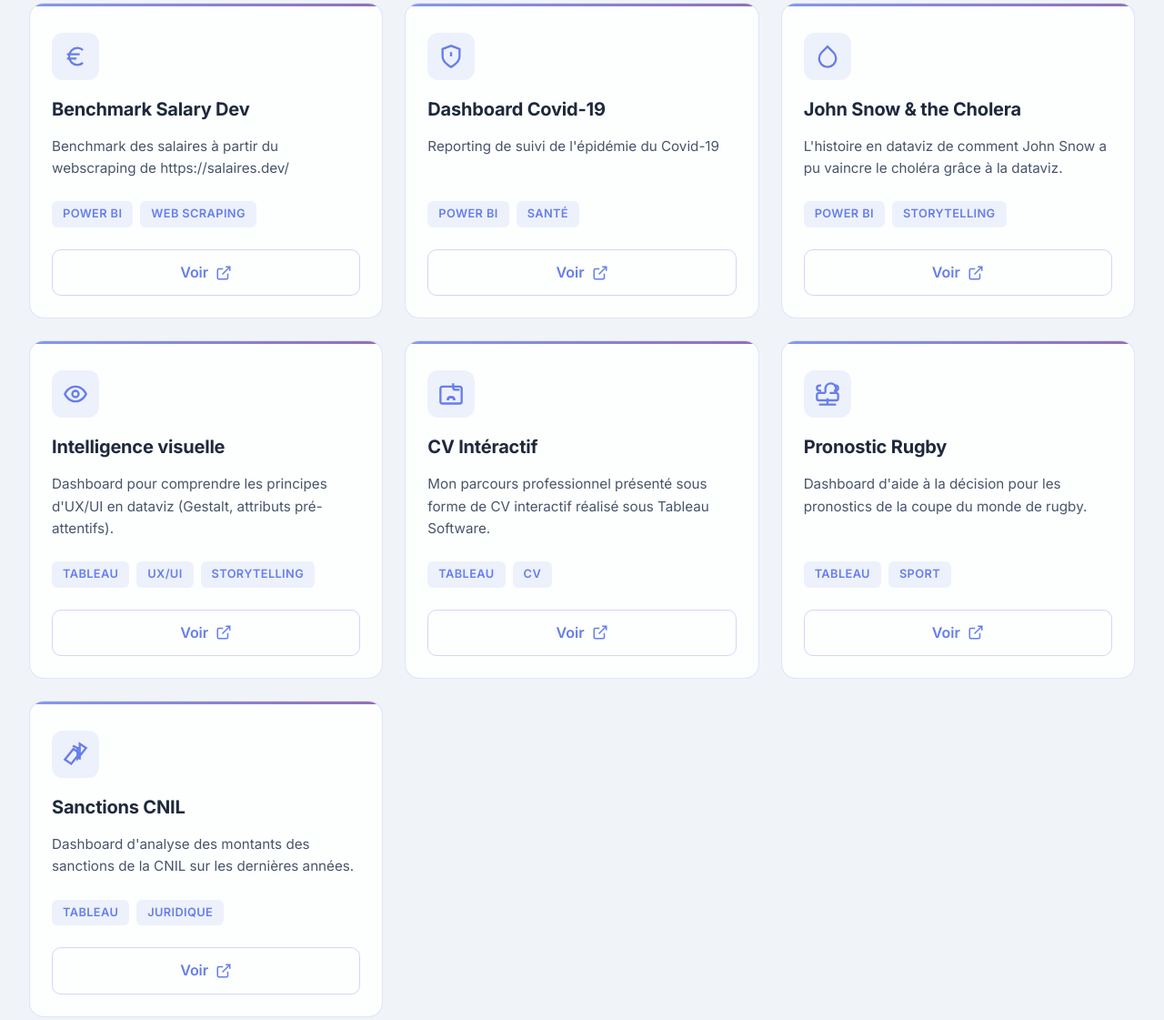
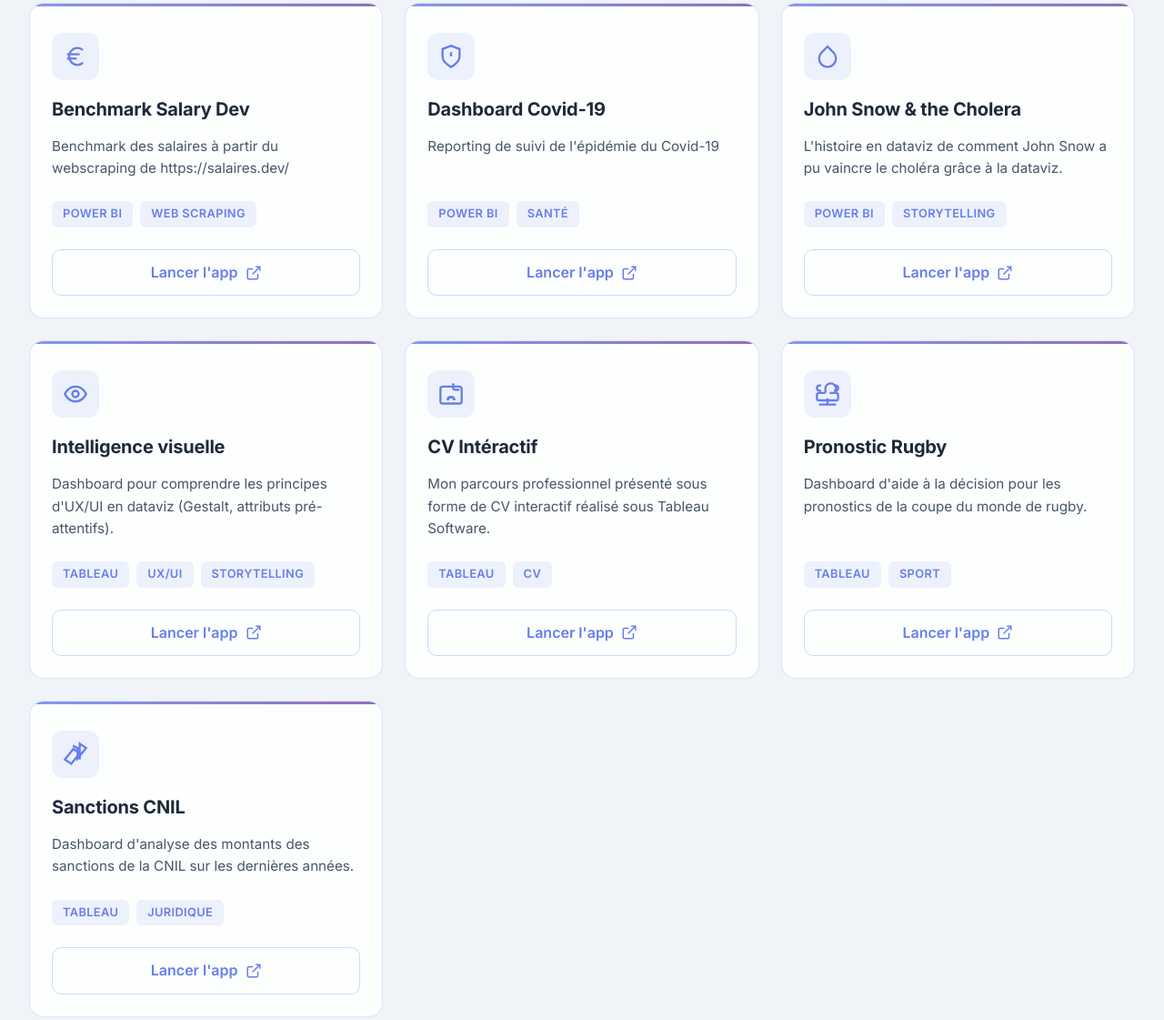
Before and after one commit to malganis35/Portfolio-Demo, a plain HTML site: page index.html in a window 1280 px wide. Shown: the part 1991-3112 px from the top of the page at 91% size. Drawn offline with Linux system fonts and the light colour scheme.

Commit message:
feat: update url link of demo

```diff
--- a/index.html
+++ b/index.html
@@ -99,6 +99,7 @@
 
         <div class="demos-grid">
             <!-- Demo Card Template - Répétez et personnalisez -->
+            <!-- Dev Tooling Assistant -->
             <article class="demo-card" data-category="genai">
                 <div class="demo-card-glow"></div>
                 <div class="demo-card-content">
@@ -130,6 +131,7 @@
                 </div>
             </article>
 
+            <!-- Medical SOAP Notetaker -->
             <article class="demo-card" data-category="genai">
                 <div class="demo-card-glow"></div>
                 <div class="demo-card-content">
@@ -161,6 +163,7 @@
                 </div>
             </article>
 
+            <!-- Chat with Cao -->
             <article class="demo-card" data-category="genai">
                 <div class="demo-card-glow"></div>
                 <div class="demo-card-content">
@@ -189,6 +192,7 @@
                 </div>
             </article>
 
+            <!-- Hotel Reservation MLOps -->
             <article class="demo-card" data-category="ds">
                 <div class="demo-card-glow"></div>
                 <div class="demo-card-content">
@@ -208,7 +212,7 @@
                         <span class="tag">MLOps</span>
                         <span class="tag">Data Science</span>
                     </div>
-                    <a href="https://votre-demo-4.com" target="_blank" class="demo-link">
+                    <a href="https://youtu.be/XOe0MrnGbTQ?si=oNo-fk7eU5WSWVI0" target="_blank" class="demo-link">
                         <span>Lancer l'app</span>
                         <svg viewBox="0 0 24 24" fill="none" stroke="currentColor" stroke-width="2">
                             <path d="M18 13v6a2 2 0 0 1-2 2H5a2 2 0 0 1-2-2V8a2 2 0 0 1 2-2h6M15 3h6v6M10 14L21 3" />
@@ -217,6 +221,7 @@
                 </div>
             </article>
 
+            <!-- Emergency Room Monitoring -->
             <article class="demo-card" data-category="viz">
                 <div class="demo-card-glow"></div>
                 <div class="demo-card-content">
@@ -234,7 +239,8 @@
                         <span class="tag">Storytelling</span>
                         <span class="tag">Data Viz</span>
                     </div>
-                    <a href="https://votre-demo-5.com" target="_blank" class="demo-link">
+                    <a href="https://app.powerbi.com/view?r=eyJrIjoiOGMyYmJjZTctY2M4Ni00OWIzLWEzZmItZjc3ZjIxOTk3ODMyIiwidCI6IjMwNWYzOGM3LTI0MDgtNDNlYS04Y2M2LWY5NzI0ZGQ0ZWE3OCJ9"
+                        target="_blank" class="demo-link">
                         <span>Lancer l'app</span>
                         <svg viewBox="0 0 24 24" fill="none" stroke="currentColor" stroke-width="2">
                             <path d="M18 13v6a2 2 0 0 1-2 2H5a2 2 0 0 1-2-2V8a2 2 0 0 1 2-2h6M15 3h6v6M10 14L21 3" />
@@ -243,6 +249,7 @@
                 </div>
             </article>
 
+            <!-- Pronostic Bébé -->
             <article class="demo-card" data-category="viz">
                 <div class="demo-card-glow"></div>
                 <div class="demo-card-content">
@@ -265,7 +272,8 @@
                         <span class="tag">Storytelling</span>
                         <span class="tag">Data Viz</span>
                     </div>
-                    <a href="https://votre-demo-6.com" target="_blank" class="demo-link">
+                    <a href="https://app.powerbi.com/view?r=eyJrIjoiYmEzOGY3YmQtZmM2Ny00ZmE4LWE1M2EtNzQ3MGI4ODdiNjQzIiwidCI6IjkyNWViMjNjLTEwMGUtNGQ2MC1iYzg1LTg3MzY2MTRlYjdiMCJ9"
+                        target="_blank" class="demo-link">
                         <span>Lancer l'app</span>
                         <svg viewBox="0 0 24 24" fill="none" stroke="currentColor" stroke-width="2">
                             <path d="M18 13v6a2 2 0 0 1-2 2H5a2 2 0 0 1-2-2V8a2 2 0 0 1 2-2h6M15 3h6v6M10 14L21 3" />
@@ -294,8 +302,9 @@
                         <span class="tag">Power BI</span>
                         <span class="tag">Web Scraping</span>
                     </div>
-                    <a href="#" class="demo-link">
-                        <span>Voir</span>
+                    <a href="https://app.powerbi.com/view?r=eyJrIjoiMWZlZmYxNjItZWM5ZC00MWMxLTk4ZjctMjgxNTE0OWZlYTE5IiwidCI6IjkyNWViMjNjLTEwMGUtNGQ2MC1iYzg1LTg3MzY2MTRlYjdiMCJ9"
+                        target="_blank" class="demo-link">
+                        <span>Lancer l'app</span>
                         <svg viewBox="0 0 24 24" fill="none" stroke="currentColor" stroke-width="2">
                             <path d="M18 13v6a2 2 0 0 1-2 2H5a2 2 0 0 1-2-2V8a2 2 0 0 1 2-2h6M15 3h6v6M10 14L21 3" />
                         </svg>
@@ -322,8 +331,9 @@
                         <span class="tag">Power BI</span>
                         <span class="tag">Santé</span>
                     </div>
-                    <a href="#" class="demo-link">
-                        <span>Voir</span>
+                    <a href="https://app.powerbi.com/view?r=eyJrIjoiZTE2Y2I2NzYtMWIxMS00N2RhLTk1ZDMtZDdkZDAzODY5NzQ2IiwidCI6IjkyNWViMjNjLTEwMGUtNGQ2MC1iYzg1LTg3MzY2MTRlYjdiMCJ9"
+                        target="_blank" class="demo-link">
+                        <span>Lancer l'app</span>
                         <svg viewBox="0 0 24 24" fill="none" stroke="currentColor" stroke-width="2">
                             <path d="M18 13v6a2 2 0 0 1-2 2H5a2 2 0 0 1-2-2V8a2 2 0 0 1 2-2h6M15 3h6v6M10 14L21 3" />
                         </svg>
@@ -348,8 +358,9 @@
                         <span class="tag">Power BI</span>
                         <span class="tag">Storytelling</span>
                     </div>
-                    <a href="#" class="demo-link">
-                        <span>Voir</span>
+                    <a href="https://app.powerbi.com/view?r=eyJrIjoiNzUxZTg4MWQtNjBmZC00YTc4LThmNDAtYjI2M2NkNTU0YWM2IiwidCI6IjkyNWViMjNjLTEwMGUtNGQ2MC1iYzg1LTg3MzY2MTRlYjdiMCJ9"
+                        target="_blank" class="demo-link">
+                        <span>Lancer l'app</span>
                         <svg viewBox="0 0 24 24" fill="none" stroke="currentColor" stroke-width="2">
                             <path d="M18 13v6a2 2 0 0 1-2 2H5a2 2 0 0 1-2-2V8a2 2 0 0 1 2-2h6M15 3h6v6M10 14L21 3" />
                         </svg>
@@ -376,8 +387,9 @@
                         <span class="tag">UX/UI</span>
                         <span class="tag">Storytelling</span>
                     </div>
-                    <a href="#" class="demo-link">
-                        <span>Voir</span>
+                    <a href="https://public.tableau.com/app/profile/do.cao.tri/viz/IntelligenceVisuelle/1_PourquoilaDataViz"
+                        target="_blank" class="demo-link">
+                        <span>Lancer l'app</span>
                         <svg viewBox="0 0 24 24" fill="none" stroke="currentColor" stroke-width="2">
                             <path d="M18 13v6a2 2 0 0 1-2 2H5a2 2 0 0 1-2-2V8a2 2 0 0 1 2-2h6M15 3h6v6M10 14L21 3" />
                         </svg>
@@ -405,8 +417,9 @@
                         <span class="tag">Tableau</span>
                         <span class="tag">CV</span>
                     </div>
-                    <a href="#" class="demo-link">
-                        <span>Voir</span>
+                    <a href="https://public.tableau.com/app/profile/do.cao.tri/viz/CaoTriDO-CVResume/MyResume"
+                        target="_blank" class="demo-link">
+                        <span>Lancer l'app</span>
                         <svg viewBox="0 0 24 24" fill="none" stroke="currentColor" stroke-width="2">
                             <path d="M18 13v6a2 2 0 0 1-2 2H5a2 2 0 0 1-2-2V8a2 2 0 0 1 2-2h6M15 3h6v6M10 14L21 3" />
                         </svg>
@@ -436,8 +449,9 @@
                         <span class="tag">Tableau</span>
                         <span class="tag">Sport</span>
                     </div>
-                    <a href="#" class="demo-link">
-                        <span>Voir</span>
+                    <a href="https://public.tableau.com/app/profile/do.cao.tri/viz/PrognosticCoupeduMondeRugby2019/1_Prognostic"
+                        target="_blank" class="demo-link">
+                        <span>Lancer l'app</span>
                         <svg viewBox="0 0 24 24" fill="none" stroke="currentColor" stroke-width="2">
                             <path d="M18 13v6a2 2 0 0 1-2 2H5a2 2 0 0 1-2-2V8a2 2 0 0 1 2-2h6M15 3h6v6M10 14L21 3" />
                         </svg>
@@ -464,8 +478,9 @@
                         <span class="tag">Tableau</span>
                         <span class="tag">Juridique</span>
                     </div>
-                    <a href="#" class="demo-link">
-                        <span>Voir</span>
+                    <a href="https://public.tableau.com/app/profile/do.cao.tri/viz/StatssanctionsRGPD/1_ComparatifsSanctions"
+                        target="_blank" class="demo-link">
+                        <span>Lancer l'app</span>
                         <svg viewBox="0 0 24 24" fill="none" stroke="currentColor" stroke-width="2">
                             <path d="M18 13v6a2 2 0 0 1-2 2H5a2 2 0 0 1-2-2V8a2 2 0 0 1 2-2h6M15 3h6v6M10 14L21 3" />
                         </svg>
```
